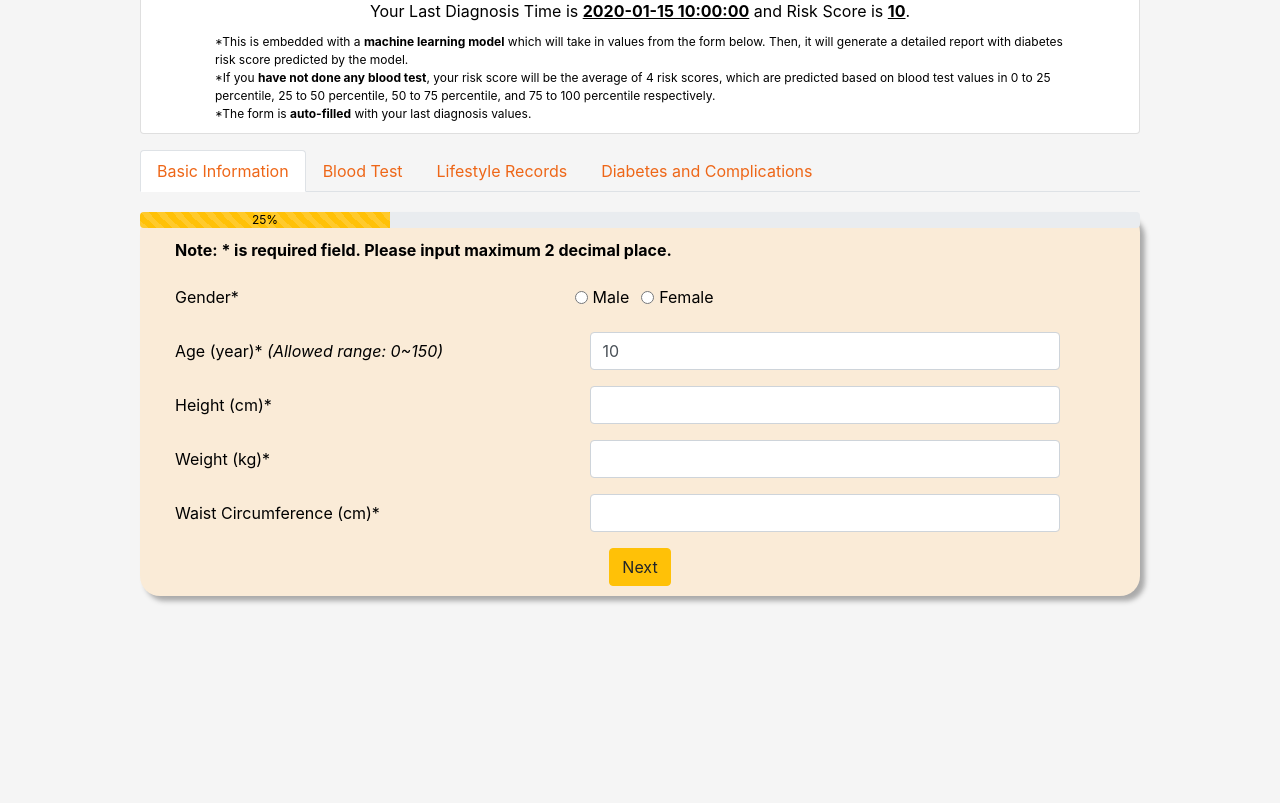
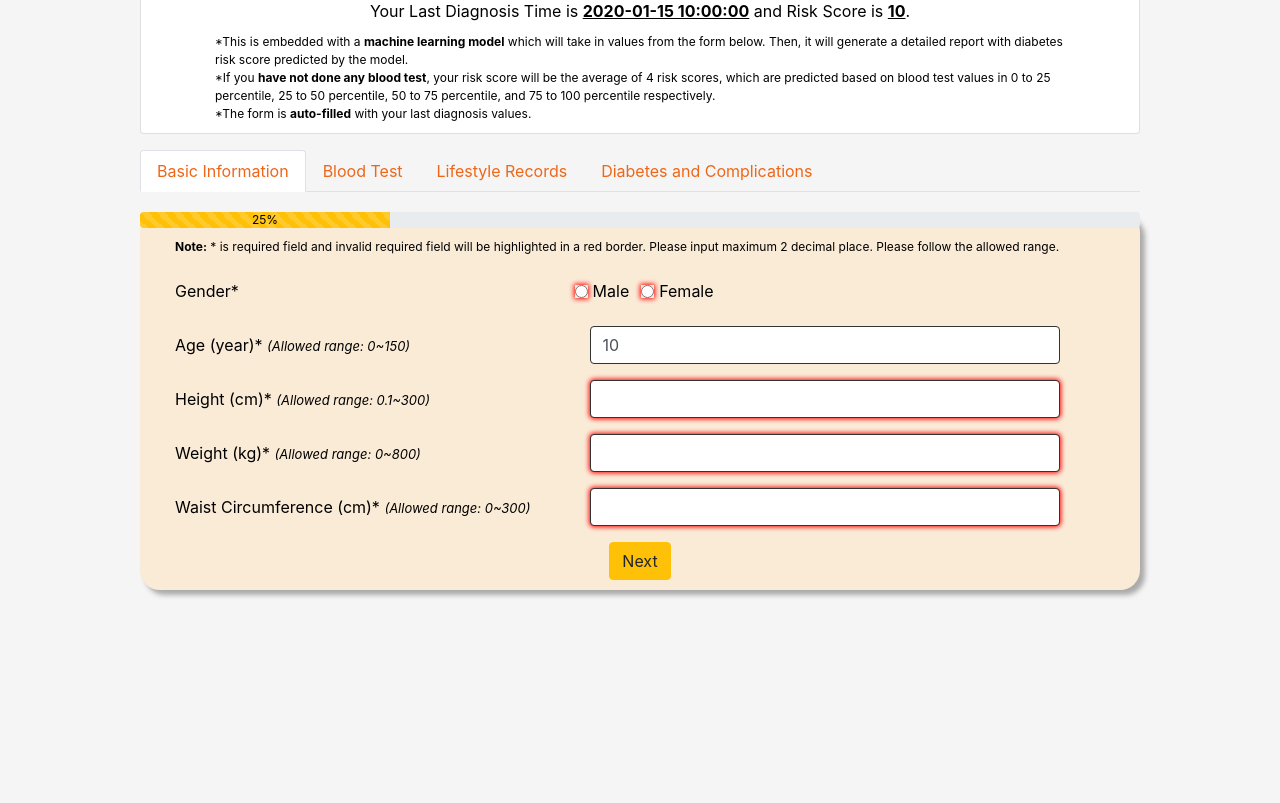
Before and after one commit to LUOYIXIN213/bt4103-retimark-webapp, a Flask app: template templates/diagnosis.html in a window 1280 px wide. Shown: the part 294-1097 px from the top of the page. Before the commit the page ends 897 px from the top, so only its background shows below. Run offline with Flask 2, Linux system fonts and the light colour scheme; the template is opened without the code that fills it: most values are stand-ins (such as "Sample title", 1, 10 or a date in 2020); parts of the project's set-up code (start-up, migrations or seed data) failed here and were passed over; some libraries are stand-ins or nearby versions.

Commit message:
add range validation for form input , and add alert for invalid field

```diff
--- a/templates/diagnosis.html
+++ b/templates/diagnosis.html
@@ -41,7 +41,7 @@
     </ul>
 
     <div class="tab-content" id="myTabContent">
-    <form action={{ url_for('diagnosis_user') }} method="POST" style="margin-bottom: 20px;">
+    <form action={{ url_for('diagnosis_user') }} method="POST" style="margin-bottom: 20px;" name="myForm">
         <div class="tab-pane fade show active" id="basicinfo" role="tabpanel" aria-labelledby="basicinfo-tab" style=
                 "max-width: 1000px;
                 border-radius: 20px;
@@ -53,7 +53,8 @@
             <div class="progress">
                 <div class="progress-bar progress-bar-striped bg-warning" role="progressbar" style="width: 25%;color: black;" aria-valuenow="25" aria-valuemin="0" aria-valuemax="100">25%</div>
             </div>
-            <p style="margin-left: 35px; font-weight: bold; margin-top: 10px;">Note: * is required field. Please input maximum 2 decimal place. </p>
+            <p style="margin-left: 35px; margin-top: 10px; font-size: 12px; max-width: 900px;"><b>Note:</b> * is required field and invalid required field will be highlighted in a red border.
+                Please input maximum 2 decimal place. Please follow the allowed range.</p>
             <div class="form-group row" >
                 <label for="inputEmail3" class="col-sm-5 col-form-label">Gender*</label>
                 <div class="form-check form-check-inline">
@@ -66,27 +67,35 @@
                 </div>
             </div>
             <div class="form-group row">
-                <label for="inputPassword3" class="col-sm-5 col-form-label" >Age (year)* <i>(Allowed range: 0~150)</i></label>
+                <label for="inputPassword3" class="col-sm-5 col-form-label" >Age (year)*
+                    <i style="font-size: 13px;">(Allowed range: 0~150)</i>
+                </label>
                 <div class="col-sm-10" style="max-width: 500px;">
-                    <input type="number" class="form-control" id="inputPassword3" name="age" value="{{ latest_report.age }}" required step=".01">
+                    <input type="number" class="form-control" id="inputPassword3" name="age" value="{{ latest_report.age }}" required step=".01" min="0" max="150">
                 </div>
             </div>
             <div class="form-group row">
-                <label for="inputPassword3" class="col-sm-5 col-form-label">Height (cm)*</label>
+                <label for="inputPassword3" class="col-sm-5 col-form-label">Height (cm)*
+                    <i style="font-size: 13px;">(Allowed range: 0.1~300)</i>
+                </label>
                 <div class="col-sm-10" style="max-width: 500px;">
-                    <input type="number" class="form-control" id="inputPassword3" name="HE_ht" required value="{{ latest_report.HE_ht }}" step=".01">
+                    <input type="number" class="form-control" id="inputPassword3" name="HE_ht" required value="{{ latest_report.HE_ht }}" step=".01" min="0.1" max="300">
                 </div>
             </div>
             <div class="form-group row">
-                <label for="inputPassword3" class="col-sm-5 col-form-label">Weight (kg)*</label>
+                <label for="inputPassword3" class="col-sm-5 col-form-label">Weight (kg)*
+                    <i style="font-size: 13px;">(Allowed range: 0~800)</i>
+                </label>
                 <div class="col-sm-10" style="max-width: 500px;">
-                    <input type="number" class="form-control" id="inputPassword3" name="HE_wt" required maxlength="3" value ="{{ latest_report.HE_wt }}" step=".01">
+                    <input type="number" class="form-control" id="inputPassword3" name="HE_wt" required maxlength="3" value ="{{ latest_report.HE_wt }}" step=".01" min="0" max="800">
                 </div>
             </div>
             <div class="form-group row">
-                <label for="inputPassword3" class="col-sm-5 col-form-label" style="width: 500px;">Waist Circumference (cm)*</label>
+                <label for="inputPassword3" class="col-sm-5 col-form-label" style="width: 500px;">Waist Circumference (cm)*
+                    <i style="font-size: 13px;">(Allowed range: 0~300)</i>
+                </label>
                 <div class="col-sm-10" style="max-width: 500px;">
-                    <input type="number" class="form-control" id="inputPassword3" name="HE_wc" required maxlength="3" value="{{ latest_report.HE_wc }}" step=".01">
+                    <input type="number" class="form-control" id="inputPassword3" name="HE_wc" required maxlength="3" value="{{ latest_report.HE_wc }}" step=".01" min="0" max="300">
                 </div>
             </div>
 
@@ -106,7 +115,8 @@
             <div class="progress">
                 <div class="progress-bar progress-bar-striped bg-warning" role="progressbar" style="width: 50%;color: black;" aria-valuenow="50" aria-valuemin="0" aria-valuemax="100">50%</div>
             </div>
-            <p style="margin-left: 35px; font-weight: bold; margin-top: 10px;">Note: * is required field. Please input maximum 2 decimal place. </p>
+            <p style="margin-left: 35px; margin-top: 10px; font-size: 12px; max-width: 900px;"><b>Note:</b> * is required field and invalid required field will be highlighted in a red border.
+                Please input maximum 2 decimal place. Please follow the allowed range.</p>
             <div class="form-group row">
                 <label for="inputEmail3" class="col-sm-5 col-form-label">Have you done any clinical blood testing?*</label>
                     <div class="form-check form-check-inline">
@@ -123,57 +133,75 @@
                     <label for="exampleFormControlInput1" style="margin-left: 20px;">If yes, please input your most recent blood testing results below.</label>
                 </div>
                 <div class="form-group row">
-                    <label for="inputPassword3" class="col-sm-5 col-form-label" style="width: 500px;">Systolic Blood Pressure (mmHg)</label>
+                    <label for="inputPassword3" class="col-sm-5 col-form-label" style="width: 500px;">Systolic Blood Pressure (mmHg)
+                        <i style="font-size: 13px;">(Allowed range: 0~300)</i>
+                    </label>
                     <div class="col-sm-10" style="max-width: 500px;">
-                        <input type="number" class="form-control" id="inputPassword3" name="HE_sbp" value = "{{ latest_report.HE_sbp }}" step=".01">
+                        <input type="number" class="form-control" id="inputPassword3" name="HE_sbp" value = "{{ latest_report.HE_sbp }}" step=".01" min="0" max="300">
                     </div>
                 </div>
                 <div class="form-group row">
-                    <label for="inputPassword3" class="col-sm-5 col-form-label" style="width: 500px;">Diastolic Blood Pressure (mmHg)</label>
+                    <label for="inputPassword3" class="col-sm-5 col-form-label" style="width: 500px;">Diastolic Blood Pressure (mmHg)
+                        <i style="font-size: 13px;">(Allowed range: 0~200)</i>
+                    </label>
                     <div class="col-sm-10" style="max-width: 500px;">
-                        <input type="number" class="form-control" id="inputPassword3" name="HE_dbp" value = "{{ latest_report.HE_dbp }}" step=".01">
+                        <input type="number" class="form-control" id="inputPassword3" name="HE_dbp" value = "{{ latest_report.HE_dbp }}" step=".01" min="0" max="200">
                     </div>
                 </div>
                 <div class="form-group row">
-                    <label for="inputPassword3" class="col-sm-5 col-form-label" style="width: 500px;">Total Cholesterol (mg/dL)</label>
+                    <label for="inputPassword3" class="col-sm-5 col-form-label" style="width: 500px;">Total Cholesterol (mg/dL)
+                        <i style="font-size: 13px;">(Allowed range: 0~500)</i>
+                    </label>
                     <div class="col-sm-10" style="max-width: 500px;">
-                        <input type="number" class="form-control" id="inputPassword3" name="HE_chol" value="{{ latest_report.HE_chol }}" step=".01">
+                        <input type="number" class="form-control" id="inputPassword3" name="HE_chol" value="{{ latest_report.HE_chol }}" step=".01" min="0" max="500">
                     </div>
                 </div>
                 <div class="form-group row">
-                    <label for="inputPassword3" class="col-sm-5 col-form-label" style="width: 500px;">HDL Cholesterol (mg/dL)</label>
+                    <label for="inputPassword3" class="col-sm-5 col-form-label" style="width: 500px;">HDL Cholesterol (mg/dL)
+                        <i style="font-size: 13px;">(Allowed range: 0~200)</i>
+                    </label>
                     <div class="col-sm-10" style="max-width: 500px;">
-                        <input type="number" class="form-control" id="inputPassword3" name="HE_HDL_st2" value = "{{ latest_report.HE_HDL_st2 }}" step=".01">
+                        <input type="number" class="form-control" id="inputPassword3" name="HE_HDL_st2" value = "{{ latest_report.HE_HDL_st2 }}" step=".01" min="0" max="200">
                     </div>
                 </div>
                 <div class="form-group row">
-                    <label for="inputPassword3" class="col-sm-5 col-form-label" style="width: 500px;">Triglycerides (mg/dL)</label>
+                    <label for="inputPassword3" class="col-sm-5 col-form-label" style="width: 500px;">Triglycerides (mg/dL)
+                        <i style="font-size: 13px;">(Allowed range: 0~3000)</i>
+                    </label>
                     <div class="col-sm-10" style="max-width: 500px;">
-                        <input type="number" class="form-control" id="inputPassword3" name="HE_TG" value ="{{ latest_report.HE_TG }}" step=".01">
+                        <input type="number" class="form-control" id="inputPassword3" name="HE_TG" value ="{{ latest_report.HE_TG }}" step=".01" min="0" max="3000">
                     </div>
                 </div>
                 <div class="form-group row">
-                    <label for="inputPassword3" class="col-sm-5 col-form-label" style="width: 500px;">Fasting Blood Sugar (mg/dl)</label>
+                    <label for="inputPassword3" class="col-sm-5 col-form-label" style="width: 500px;">Fasting Blood Sugar (mg/dl)
+                        <i style="font-size: 13px;">(Allowed range: 0~500)</i>
+                    </label>
                     <div class="col-sm-10" style="max-width: 500px;">
-                        <input type="number" class="form-control" id="inputPassword3" name="HE_glu" value ="{{ latest_report.HE_glu}}" step=".01">
+                        <input type="number" class="form-control" id="inputPassword3" name="HE_glu" value ="{{ latest_report.HE_glu}}" step=".01" min="0" max="500">
                     </div>
                 </div>
                 <div class="form-group row">
-                    <label for="inputPassword3" class="col-sm-5 col-form-label" style="width: 500px;">Hemoglobin_A1c (%)</label>
+                    <label for="inputPassword3" class="col-sm-5 col-form-label" style="width: 500px;">Hemoglobin_A1c (%)
+                        <i style="font-size: 13px;">(Allowed range: 0~20)</i>
+                    </label>
                     <div class="col-sm-10" style="max-width: 500px;">
-                        <input type="number" class="form-control" id="inputPassword3" name="HE_HbA1c" value ="{{ latest_report.HE_HbA1c }}" step=".01">
+                        <input type="number" class="form-control" id="inputPassword3" name="HE_HbA1c" value ="{{ latest_report.HE_HbA1c }}" step=".01" min="0" max="20">
                     </div>
                 </div>
                 <div class="form-group row">
-                    <label for="inputPassword3" class="col-sm-5 col-form-label" style="width: 500px;">Blood Urea Nitrogen (mg/dL)</label>
+                    <label for="inputPassword3" class="col-sm-5 col-form-label" style="width: 500px;">Blood Urea Nitrogen (mg/dL)
+                        <i style="font-size: 13px;">(Allowed range: 0~100)</i>
+                        </label>
                     <div class="col-sm-10" style="max-width: 500px;">
-                        <input type="number" class="form-control" id="inputPassword3" name="HE_BUN" value ="{{ latest_report.HE_BUN }}" step=".01">
+                        <input type="number" class="form-control" id="inputPassword3" name="HE_BUN" value ="{{ latest_report.HE_BUN }}" step=".01" min="0" max="100">
                     </div>
                 </div>
                 <div class="form-group row">
-                    <label for="inputPassword3" class="col-sm-5 col-form-label" style="width: 500px;">Blood Serum Creatinine (mg/dL)</label>
+                    <label for="inputPassword3" class="col-sm-5 col-form-label" style="width: 500px;">Blood Serum Creatinine (mg/dL)
+                        <i style="font-size: 13px;">(Allowed range: 0~20)</i>
+                    </label>
                     <div class="col-sm-10" style="max-width: 500px;">
-                        <input type="number" class="form-control" id="inputPassword3" name="HE_crea" value ="{{ latest_report.HE_crea }}" step=".01">
+                        <input type="number" class="form-control" id="inputPassword3" name="HE_crea" value ="{{ latest_report.HE_crea }}" step=".01" min="0" max="20">
                     </div>
                 </div>
             </div>
@@ -195,7 +223,8 @@
             <div class="progress">
                 <div class="progress-bar progress-bar-striped bg-warning" role="progressbar" style="width: 75%;color: black;" aria-valuenow="75" aria-valuemin="0" aria-valuemax="100">75%</div>
             </div>
-            <p style="margin-left: 35px; font-weight: bold; margin-top: 20px;">Note: * is required field. Please input maximum 2 decimal place. </p>
+            <p style="margin-left: 35px; margin-top: 10px; font-size: 12px; max-width: 900px;"><b>Note:</b> * is required field and invalid required field will be highlighted in a red border.
+                Please input maximum 2 decimal place. Please follow the allowed range.</p>
             <p style="margin-left: 35px; margin-top: 10px; font-weight: bold;"><u>Drinking and Smoking</u></p>
             <div class="form-group row">
                 <label for="inputEmail3" class="col-sm-5 col-form-label">Do you drink more than once a month?*</label>
@@ -235,24 +264,30 @@
 
             <p style="margin-left: 35px; margin-top: 10px; font-weight: bold;"><u>Physical Activity</u></p>
                         <div class="form-group row">
-                <label for="inputPassword3" class="col-sm-5 col-form-label" style="width: 500px;">Duration of Vigorous Activity During a Week (min)*</label>
+                <label for="inputPassword3" class="col-sm-5 col-form-label" style="width: 500px;">Duration of Vigorous Activity During a Week (min)*
+                    <i style="font-size: 13px;">(Allowed range: 0~6000)</i>
+                </label>
                 <div class="col-sm-10" style="max-width: 500px;">
-                    <input type="number" class="form-control" id="inputPassword3" name="pa_vig_tm" required value ="{{ latest_report.pa_vig_tm }}" step=".01">
+                    <input type="number" class="form-control" id="inputPassword3" name="pa_vig_tm" required value ="{{ latest_report.pa_vig_tm }}" step=".01" min="0" max="6000">
                 </div>
             </div>
 
             <div class="form-group row">
-                <label for="inputPassword3" class="col-sm-5 col-form-label" style="width: 500px;">Duration of Moderate Activity During a Week  (min)*</label>
+                <label for="inputPassword3" class="col-sm-5 col-form-label" style="width: 500px;">Duration of Moderate Activity During a Week  (min)*
+                    <i>(Allowed range: 0~7000)</i>
+                </label>
                 <div class="col-sm-10" style="max-width: 500px;">
-                    <input type="number" class="form-control" id="inputPassword3" name="pa_mod_tm" required value ="{{ latest_report.pa_mod_tm }}" step=".01">
+                    <input type="number" class="form-control" id="inputPassword3" name="pa_mod_tm" required value ="{{ latest_report.pa_mod_tm }}" step=".01" min="0" max="7000">
                 </div>
             </div>
 
 
             <div class="form-group row">
-                <label for="inputPassword3" class="col-sm-5 col-form-label" style="width: 500px;">Duration of Walking During a Week  (min)*</label>
+                <label for="inputPassword3" class="col-sm-5 col-form-label" style="width: 500px;">Duration of Walking During a Week  (min)*
+                    <i style="font-size: 13px;">(Allowed range: 0~10000)</i>
+                </label>
                 <div class="col-sm-10" style="max-width: 500px;">
-                    <input type="number" class="form-control" id="inputPassword3" name="pa_walkMET" required value ="{{ latest_report.pa_walkMET }}" step=".01">
+                    <input type="number" class="form-control" id="inputPassword3" name="pa_walkMET" required value ="{{ latest_report.pa_walkMET }}" step=".01" min="0" max="10000">
                 </div>
             </div>
 
@@ -272,23 +307,29 @@
 
             <p style="margin-left: 35px; margin-top: 10px; font-weight: bold;"><u>Dietary</u></p>
             <div class="form-group row">
-                <label for="inputPassword3" class="col-sm-5 col-form-label" style="width: 500px;">Daily Intake of Protein (g)*</label>
+                <label for="inputPassword3" class="col-sm-5 col-form-label" style="width: 500px;">Daily Intake of Protein (g)*
+                    <i style="font-size: 13px;">(Allowed range: 0~600)</i>
+                </label>
                 <div class="col-sm-10" style="max-width: 500px;">
-                    <input type="number" class="form-control" id="inputPassword3" name="N_PROT" required value ="{{ latest_report.N_PROT }}" step=".01">
+                    <input type="number" class="form-control" id="inputPassword3" name="N_PROT" required value ="{{ latest_report.N_PROT }}" step=".01" min="0" max="600">
                 </div>
             </div>
 
             <div class="form-group row">
-                <label for="inputPassword3" class="col-sm-5 col-form-label" style="width: 500px;">Daily Intake of Fat (g)*</label>
+                <label for="inputPassword3" class="col-sm-5 col-form-label" style="width: 500px;">Daily Intake of Fat (g)*
+                    <i style="font-size: 13px;">(Allowed range: 0~300)</i>
+                </label>
                 <div class="col-sm-10" style="max-width: 500px;">
-                    <input type="number" class="form-control" id="inputPassword3" name="N_FAT" required value ="{{ latest_report.N_FAT }}" step=".01">
+                    <input type="number" class="form-control" id="inputPassword3" name="N_FAT" required value ="{{ latest_report.N_FAT }}" step=".01" min="0" max="300">
                 </div>
             </div>
 
             <div class="form-group row">
-                <label for="inputPassword3" class="col-sm-5 col-form-label" style="width: 500px;">Daily Intake of Carbohydrate (g)*</label>
+                <label for="inputPassword3" class="col-sm-5 col-form-label" style="width: 500px;">Daily Intake of Carbohydrate (g)*
+                    <i style="font-size: 13px;">(Allowed range: 0~2000)</i>
+                </label>
                 <div class="col-sm-10" style="max-width: 500px;">
-                    <input type="number" class="form-control" id="inputPassword3" name="N_CHO" required value ="{{ latest_report.N_CHO }}" step=".01">
+                    <input type="number" class="form-control" id="inputPassword3" name="N_CHO" required value ="{{ latest_report.N_CHO }}" step=".01" min="0" max="2000">
                 </div>
             </div>
 
@@ -310,7 +351,8 @@
             <div class="progress">
                 <div class="progress-bar progress-bar-striped bg-warning" role="progressbar" style="width: 100%; color: black;" aria-valuenow="100" aria-valuemin="0" aria-valuemax="100">100%</div>
             </div>
-            <p style="margin-left: 35px; font-weight: bold; margin-top: 20px;">Note: * is required field. Please input maximum 2 decimal place. </p>
+            <p style="margin-left: 35px; margin-top: 10px; font-size: 12px; max-width: 900px;"><b>Note:</b> * is required field and invalid required field will be highlighted in a red border.
+                Please input maximum 2 decimal place. Please follow the allowed range.</p>
             <p style="margin-left: 35px; margin-top: 10px; font-weight: bold;"><u>Diabetes Treatment and Family History</u></p>
                         <div class="form-group row">
                 <label for="inputEmail3" class="col-sm-5 col-form-label">Do you have diabetes treatment?*</label>
@@ -550,6 +592,24 @@
 
 
     <style>
+        input[type="text"],
+        input[type="email"],
+        input[type="number"],
+        textarea,
+        fieldset {
+            width: 100%;
+            border: 1px solid #333;
+            box-sizing: border-box;
+        }
+
+        input:invalid {
+            box-shadow: 0 0 5px 1px red;
+        }
+
+        input:focus:invalid {
+            box-shadow: none;
+        }
+
         h1 {
             #text-shadow: 1px 1px 5px #BFBFBF;
             font-size: xx-large;
```
Also changed, not shown: templates/simulation.html (+65 -27 lines).
